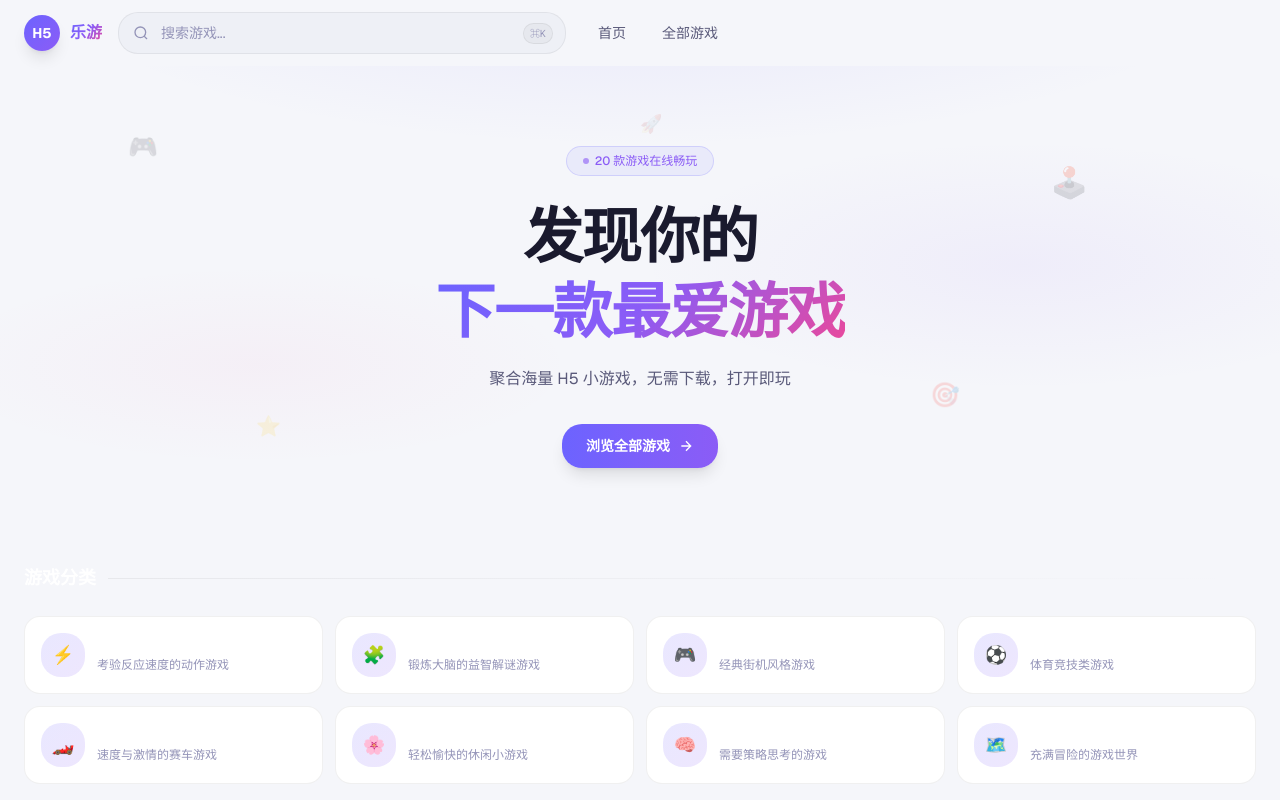
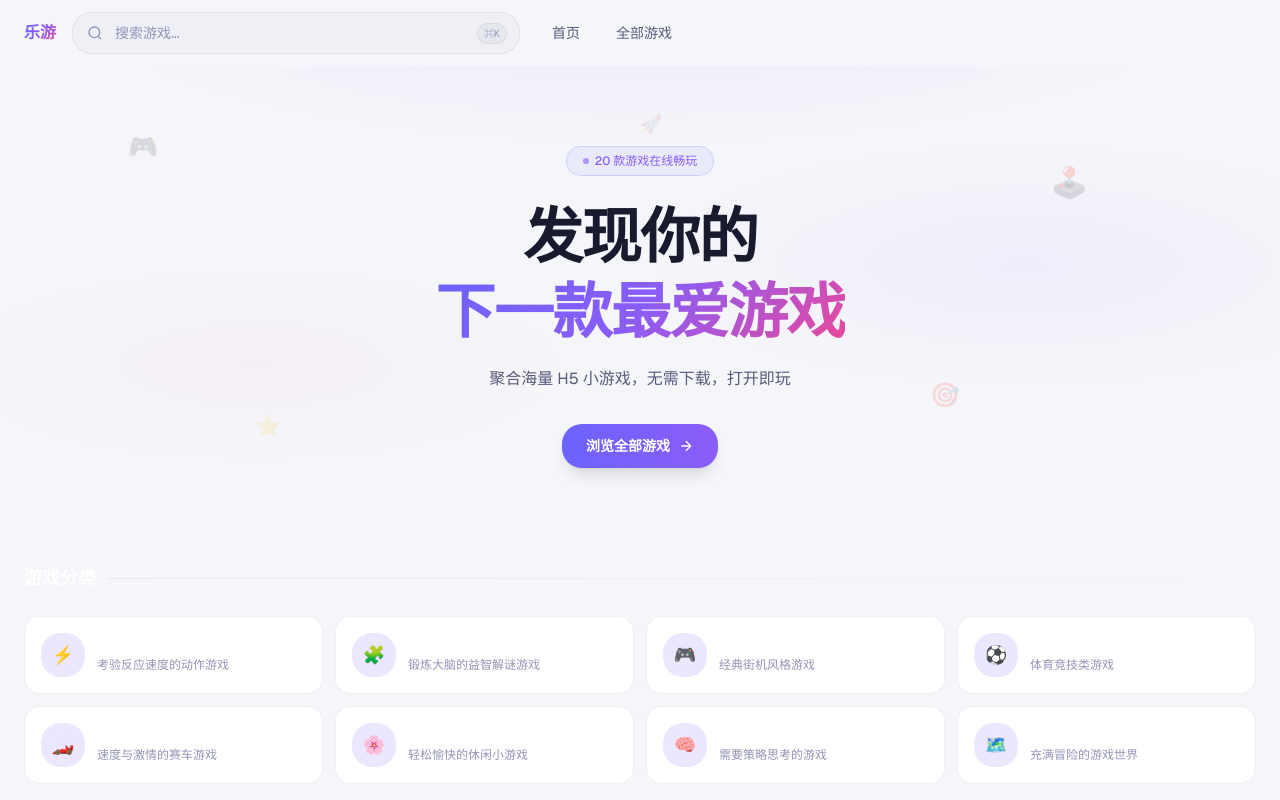
Before and after one commit to Liucan-Li/h5-game, a Next.js app: page / in a window 1280 px wide. Shown: the top 800 px of the page. Built offline with nearby package versions, Linux system fonts and the light colour scheme.

Commit message:
chore: remove H5 icon from header logo

```diff
--- a/src/components/Header.tsx
+++ b/src/components/Header.tsx
@@ -25,11 +25,8 @@ export default function Header() {
     >
       <div className="mx-auto flex max-w-7xl items-center gap-4 px-4 py-3 sm:px-6">
         {/* Logo */}
-        <Link href="/" className="group flex items-center gap-2.5 shrink-0">
-          <span className="flex h-9 w-9 items-center justify-center rounded-xl bg-gradient-to-br from-[var(--accent-1)] to-[var(--accent-2)] text-sm font-bold text-white shadow-lg shadow-[var(--accent-glow)] transition-transform duration-300 group-hover:scale-105">
-            H5
-          </span>
-          <span className="hidden text-base font-semibold sm:block">
+        <Link href="/" className="flex items-center shrink-0">
+          <span className="text-base font-semibold">
             <span className="text-gradient">乐游</span>
           </span>
         </Link>
```
